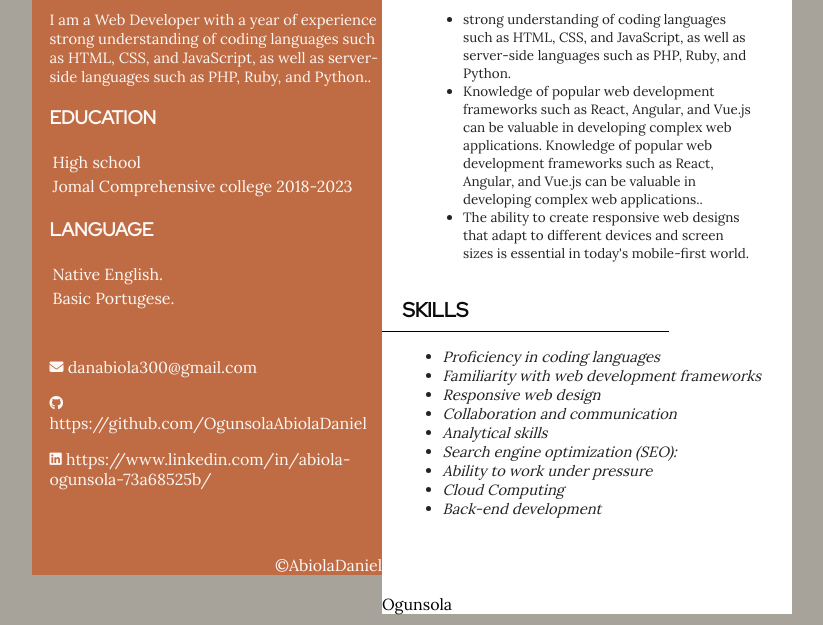
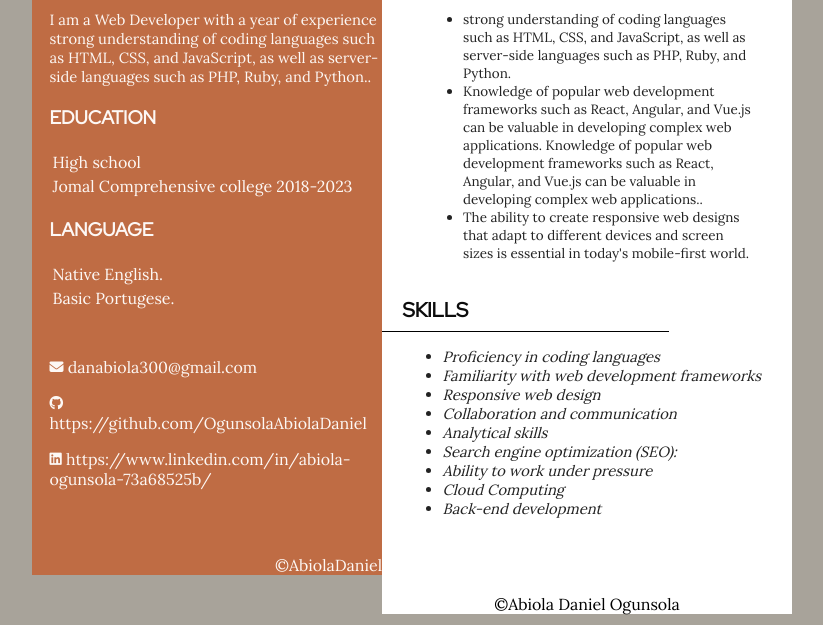
Before and after one commit to OgunsolaAbiolaDaniel/Resume, a plain HTML site: page index.html in a window 1280 px wide. Shown: the part 575-1200 px from the top of the page, without its empty margins (433-1256 px from the left). Drawn offline with Linux system fonts and the light colour scheme.

Commit message:
Update index.html

```diff
--- a/index.html
+++ b/index.html
@@ -94,7 +94,7 @@
                 <li>Back-end development</li></i>
               </ul>
             </div>
-            <footer style="text-align:left;">Ogunsola</footer>
+            <footer style="text-align:center;">&copy;Abiola Daniel Ogunsola</footer>
 
     </div>
 
```
